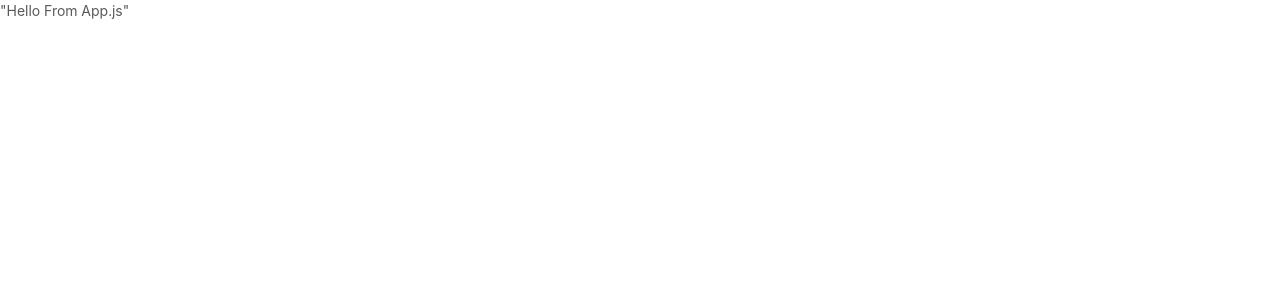
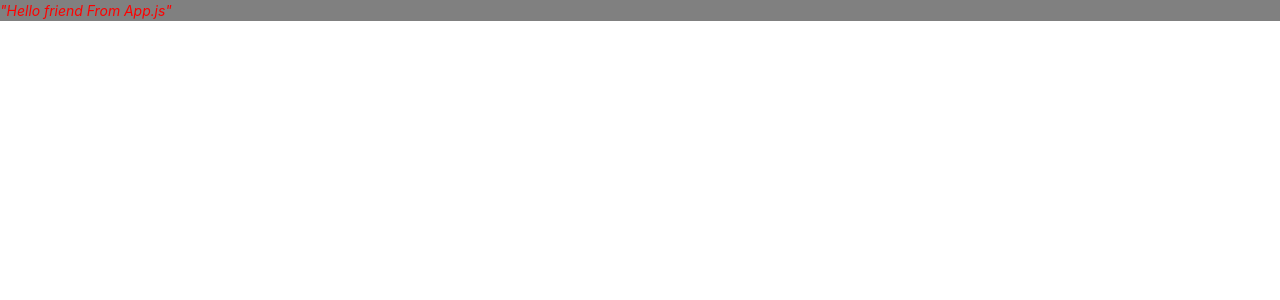
Before and after one commit to Dhruvjit/webpack4-boilerplate-code, a React app: page / in a window 1280 px wide. Shown: the top 300 px of the page. Built offline with nearby package versions, Linux system fonts and the light colour scheme.

Commit message:
added css import statement to app.js

```diff
--- a/src/App.css
+++ b/src/App.css
@@ -0,0 +1,5 @@
+.fontStyle{
+    color: red;
+    font-style: italic;
+    background-color: grey;
+}
--- a/src/App.js
+++ b/src/App.js
@@ -1,11 +1,12 @@
 import React, {Component} from 'react';
-import style from './App.css'
+import styles from './App.css';
+
 class App extends Component{
 
     render(){
         return(
-            <div>
-                "Hello From App.js"
+            <div className={styles.fontStyle}>
+                "Hello friend From App.js"
             </div>
         );
     }
--- a/src/index.html
+++ b/src/index.html
@@ -4,7 +4,7 @@
 <meta name="viewport"
       content="width=device-width, user-scalable=no, initial-scale=1.0, maximum-scale=1.0, minimum-scale=1.0">
 <meta http-equiv="X-UA-Compatible" content="ie=edge">
-<title>Welcome to Shoutindo</title>
+<title>Welcome to Webpack</title>
 <body>
 <div id="app"></div>
 </body>
```
Also changed, not shown: 1 other file (tests, documents, lock files or other folders).
